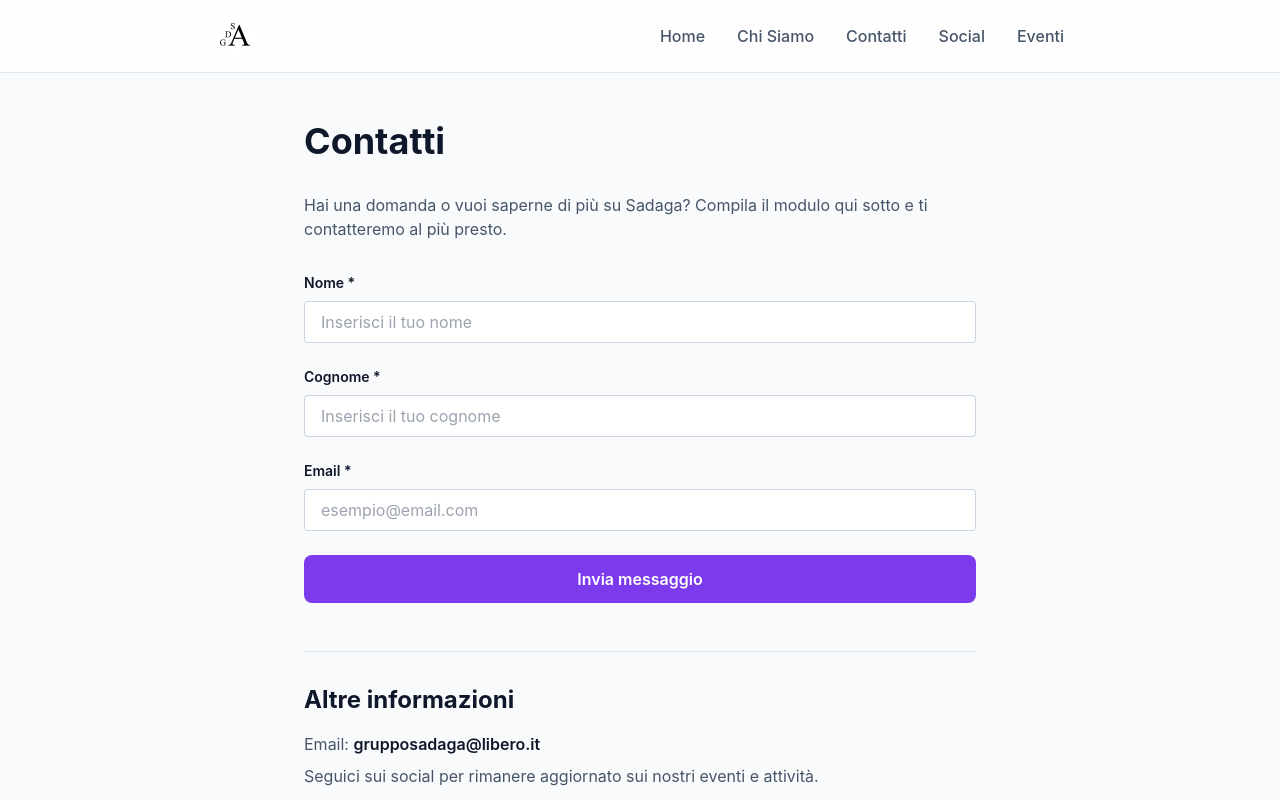
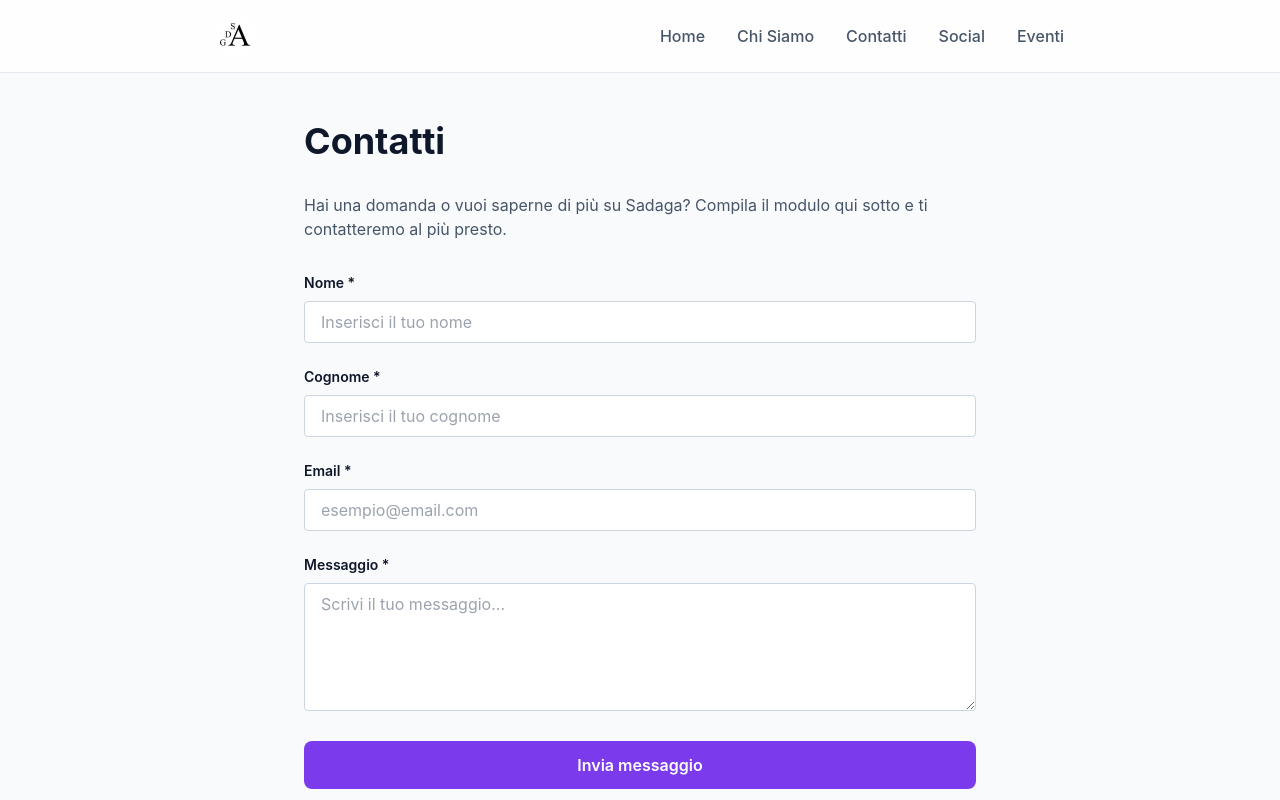
Before and after one commit to Matthew0298/sadaga.github.io, a Next.js app: page /sadaga.github.io/contatti in a window 1280 px wide. Shown: the top 800 px of the page. Built offline with nearby package versions, Linux system fonts and the light colour scheme.

Commit message:
add send  mail

```diff
--- a/app/contatti/page.tsx
+++ b/app/contatti/page.tsx
@@ -1,12 +1,14 @@
 'use client';
 
 import { useState } from 'react';
+import emailjs from "@emailjs/browser";
 
 export default function Contatti() {
   const [formData, setFormData] = useState({
     nome: '',
     cognome: '',
     email: '',
+    message: '',
   });
   const [errors, setErrors] = useState<{ [key: string]: string }>({});
   const [submitted, setSubmitted] = useState(false);
@@ -28,20 +30,21 @@ export default function Contatti() {
     }
   };
 
+
 const handleSubmit = (e: React.FormEvent) => {
   e.preventDefault();
+
   const newErrors: { [key: string]: string } = {};
 
-    if (!formData.nome.trim()) {
-      newErrors.nome = 'Il nome è obbligatorio';
+  if (!formData.nome.trim()) newErrors.nome = "Il nome è obbligatorio";
+  if (!formData.message.trim()) {
+  newErrors.message = 'Il messaggio è obbligatorio';
 }
-    if (!formData.cognome.trim()) {
-      newErrors.cognome = 'Il cognome è obbligatorio';
-    }
+  if (!formData.cognome.trim()) newErrors.cognome = "Il cognome è obbligatorio";
   if (!formData.email.trim()) {
-      newErrors.email = 'L\'email è obbligatoria';
+    newErrors.email = "Email obbligatoria";
   } else if (!emailRegex.test(formData.email)) {
-      newErrors.email = 'Inserisci un\'email valida';
+    newErrors.email = "Email non valida";
   }
 
   if (Object.keys(newErrors).length > 0) {
@@ -49,13 +52,25 @@ export default function Contatti() {
     return;
   }
 
-    // Simulate form submission
-    console.log('Form submitted:', formData);
+  emailjs
+    .send(
+      "service_k6b692l",
+      "template_59fwo4h",
+      {
+        nome: formData.nome,
+        cognome: formData.cognome,
+        email: formData.email,
+        message: formData.message,
+      },
+      "s04vy0LfHDfL-LCoI"
+    )
+    .then(() => {
       setSubmitted(true);
-    setFormData({ nome: '', cognome: '', email: '' });
-
-    // Reset success message after 3 seconds
-    setTimeout(() => setSubmitted(false), 3000);
+      setFormData({ nome: '', cognome: '', email: '', message: '' });
+    })
+    .catch((error) => {
+      console.error("Errore invio email:", error);
+    });
 };
 
   return (
@@ -132,6 +147,30 @@ export default function Contatti() {
           {errors.email && <p className="text-red-600 text-sm mt-1">{errors.email}</p>}
         </div>
 
+        <div>
+          <label className="block text-sm font-semibold text-slate-900 mb-2">
+            Messaggio *
+          </label>
+
+          <textarea
+            name="message"
+            value={formData.message}
+            onChange={(e) =>
+              setFormData({ ...formData, message: e.target.value })
+            }
+            className={`w-full px-4 py-2 border rounded outline-none transition h-32 ${
+              errors.message
+                ? 'border-red-500 focus:border-red-500'
+                : 'border-slate-300 focus:border-slate-900'
+            }`}
+            placeholder="Scrivi il tuo messaggio..."
+          />
+
+          {errors.message && (
+            <p className="text-red-600 text-sm mt-1">{errors.message}</p>
+          )}
+        </div>
+
         <button
           type="submit"
           className="w-full px-6 py-3 bg-accent text-white font-semibold rounded-lg hover:opacity-90 transition"
--- a/package.json
+++ b/package.json
@@ -9,6 +9,7 @@
     "lint": "next lint"
   },
   "dependencies": {
+    "@emailjs/browser": "^4.4.1",
     "lucide-react": "^1.11.0",
     "next": "^14.0.0",
     "react": "^18.2.0",
```
Also changed, not shown: 1 other file (tests, documents, lock files or other folders). Lines whose indentation alone changed are shown as unchanged.
